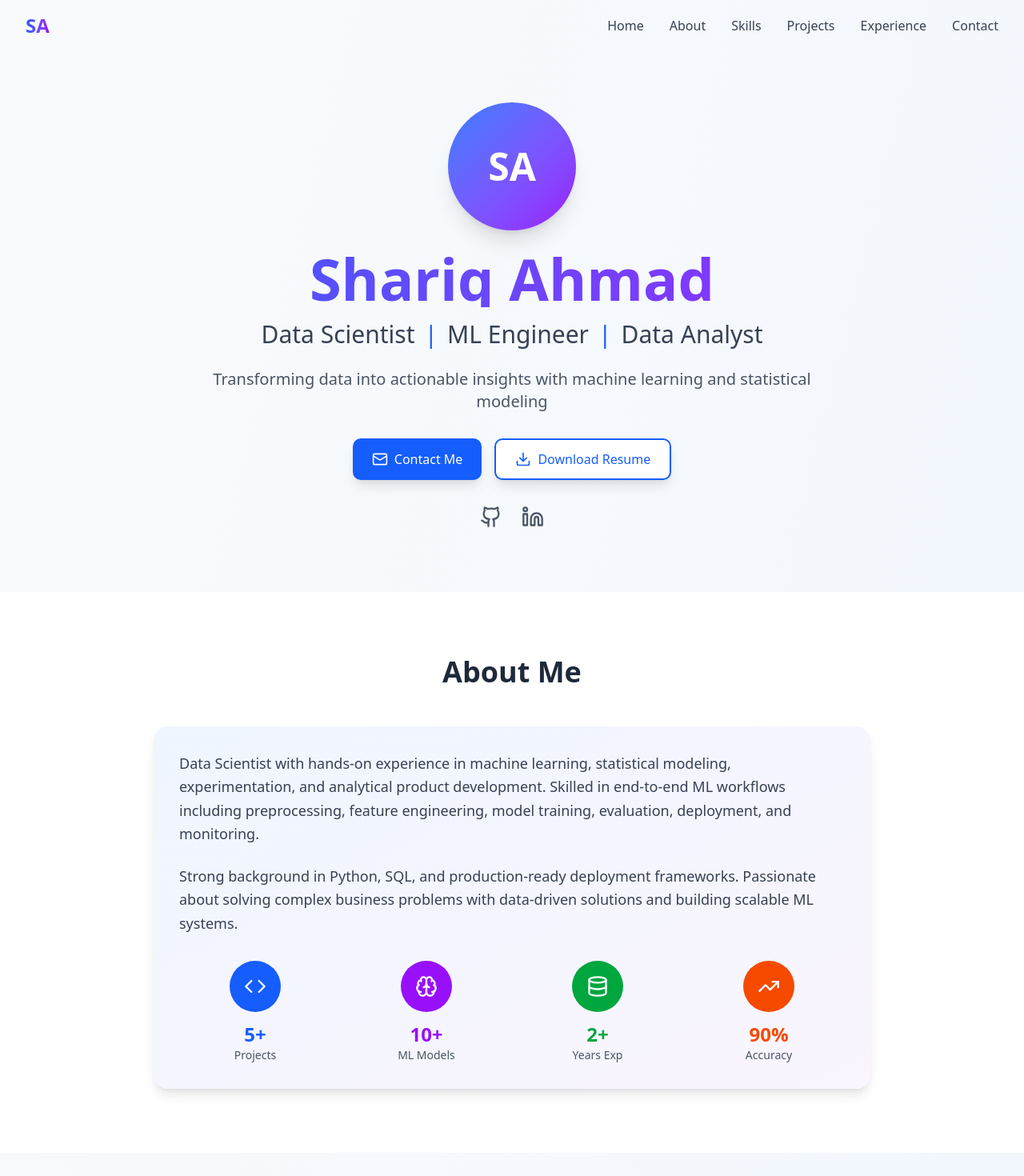
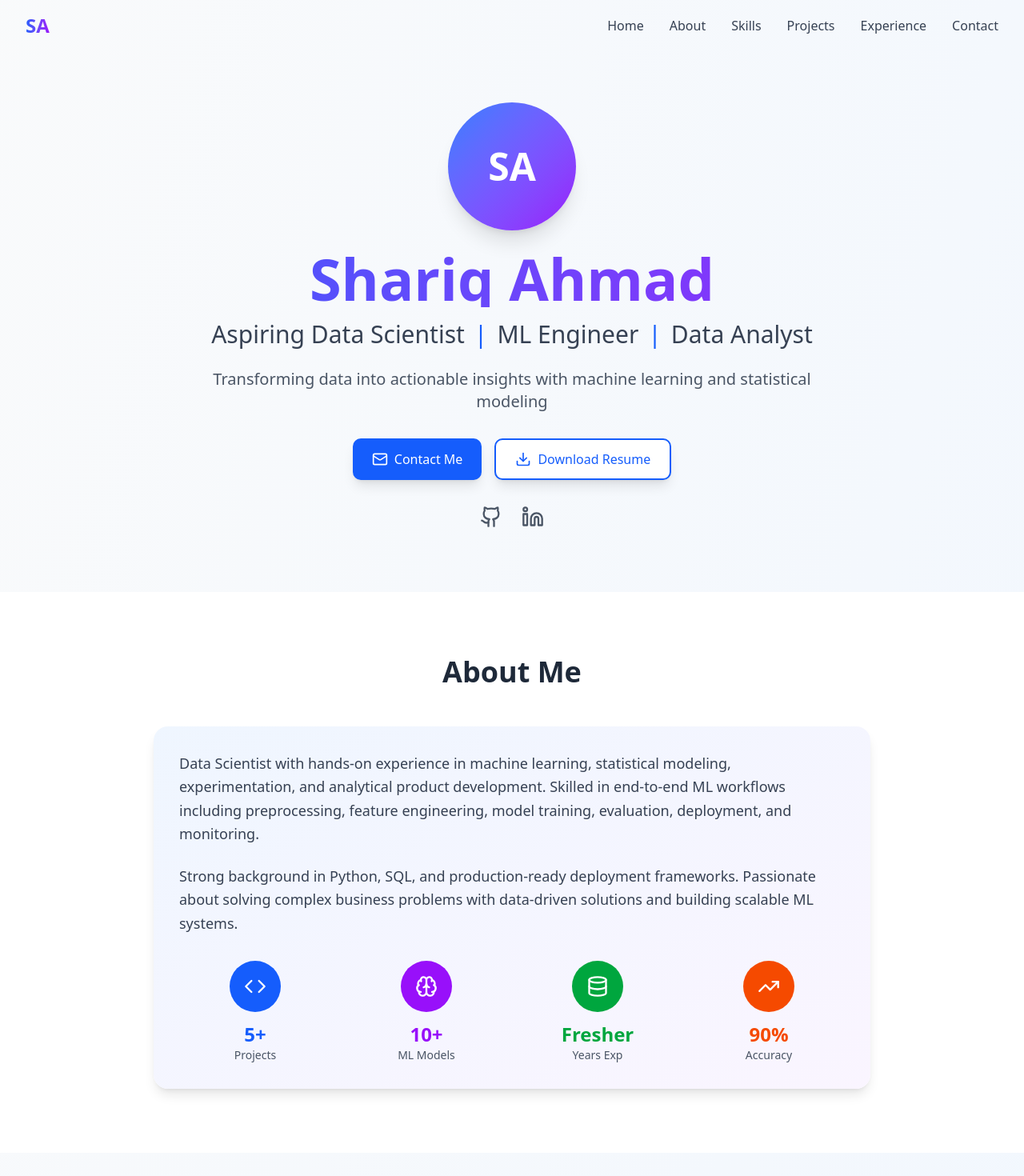
Before and after one commit to Shariq29/Shariq-portfolio, a Next.js app: page / in a window 1280 px wide. Shown: the top 1470 px of the page at 80% size. Built offline with nearby package versions, Linux system fonts and the light colour scheme.

Commit message:
My Portfolio

```diff
--- a/app/page.tsx
+++ b/app/page.tsx
@@ -26,7 +26,7 @@ export default function Portfolio() {
   const skills = {
     'Programming': [
       { name: 'Python', level: 90 },
-      { name: 'SQL', level: 85 },
+      { name: 'SQL', level: 90 },
       { name: 'C/C++', level: 75 }
     ],
     'Data Science & ML': [
@@ -209,7 +209,7 @@ export default function Portfolio() {
               Shariq Ahmad
             </h1>
             <div className="text-2xl md:text-3xl text-gray-700 mb-6 font-medium">
-              <span className="inline-block">Data Scientist</span>
+              <span className="inline-block">Aspiring Data Scientist</span>
               <span className="mx-3 text-blue-600">|</span>
               <span className="inline-block">ML Engineer</span>
               <span className="mx-3 text-blue-600">|</span>
@@ -219,7 +219,7 @@ export default function Portfolio() {
               Transforming data into actionable insights with machine learning and statistical modeling
             </p>
             <div className="flex flex-wrap justify-center gap-4">
-              <a href="mailto:shariqsayeed33@gmail.com" className="inline-flex items-center gap-2 bg-blue-600 text-white px-6 py-3 rounded-lg hover:bg-blue-700 transition-all shadow-lg hover:shadow-xl">
+              <a href="shariqsayeed33@gmail.com" className="inline-flex items-center gap-2 bg-blue-600 text-white px-6 py-3 rounded-lg hover:bg-blue-700 transition-all shadow-lg hover:shadow-xl">
                 <Mail size={20} />
                 Contact Me
               </a>
@@ -229,10 +229,10 @@ export default function Portfolio() {
               </a>
             </div>
             <div className="flex justify-center gap-6 mt-8">
-              <a href="#" className="text-gray-600 hover:text-blue-600 transition-colors">
+              <a href="https://github.com/Shariq29" className="text-gray-600 hover:text-blue-600 transition-colors">
                 <Github size={28} />
               </a>
-              <a href="#" className="text-gray-600 hover:text-blue-600 transition-colors">
+              <a href="www.linkedin.com/in/shariq-ahmad-a04147234" className="text-gray-600 hover:text-blue-600 transition-colors">
                 <Linkedin size={28} />
               </a>
             </div>
@@ -272,7 +272,7 @@ export default function Portfolio() {
                   <div className="bg-green-600 w-16 h-16 rounded-full flex items-center justify-center mx-auto mb-3">
                     <Database className="text-white" size={28} />
                   </div>
-                  <div className="text-2xl font-bold text-green-600">2+</div>
+                  <div className="text-2xl font-bold text-green-600">Fresher</div>
                   <div className="text-sm text-gray-600">Years Exp</div>
                 </div>
                 <div className="text-center">
```
